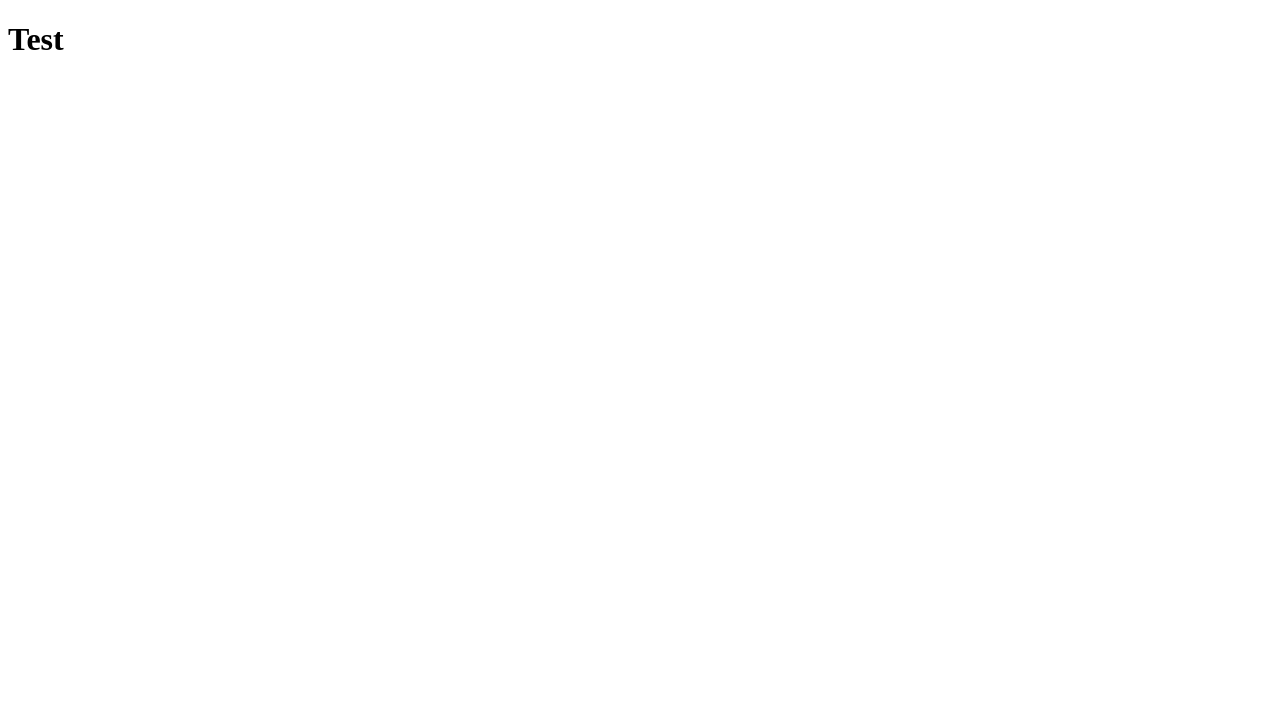
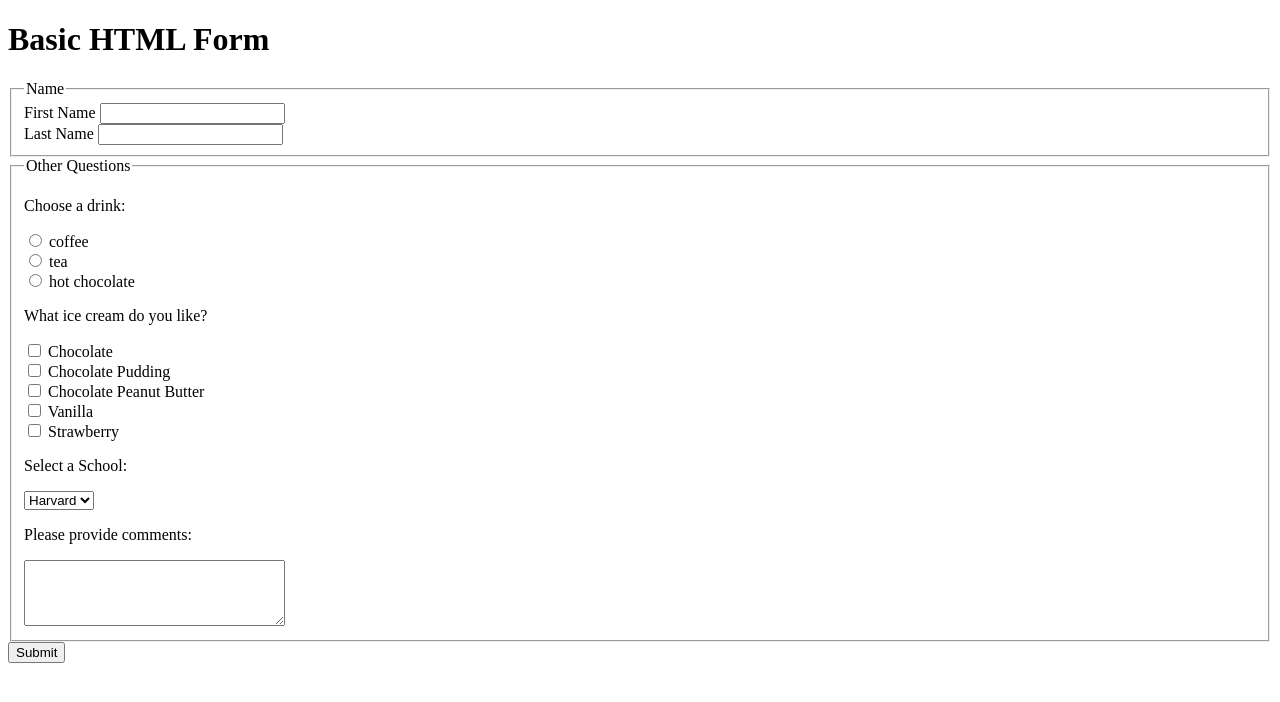
Before and after one commit to Abood10s/test-repo, a plain HTML site: page index.html in a window 1280 px wide. Drawn offline with Linux system fonts and the light colour scheme.

Commit message:
Form created

```diff
--- a/index.html
+++ b/index.html
@@ -9,8 +9,58 @@
 </head>
 
 <body>
+    <form action="">
+        <h1>Basic HTML Form</h1>
+        <!-- Name form -->
+        <fieldset>
+            <legend>Name</legend>
+            <label for="">First Name</label>
+            <input type="text"> <br>
+            <label for="">Last Name</label>
+            <input type="text">
+        </fieldset>
+        <!-- Questions form -->
+        <fieldset>
+            <legend>Other Questions</legend>
+            <!-- radio buttons -->
+            <p>Choose a drink:</p>
+            <input type="radio" id="coffee" name="drink" value="coffee">
+            <label for="coffee">coffee</label><br>
+            <input type="radio" id="tea" name="drink" value="tea">
+            <label for="tea">tea</label><br>
+            <input type="radio" id="hot chocolate" name="drink" value="JavaScript">
+            <label for="hot chocolate">hot chocolate</label>
+            <!-- New Section -->
+            <p>What ice cream do you like?</p>
+            <!-- check boxes -->
+            <input type="checkbox" id="Chocolate" name="Chocolate" value="Chocolate">
+            <label for="Chocolate">Chocolate</label><br>
+            <input type="checkbox" id="Chocolate Pudding" name="Chocolate Pudding" value="Chocolate Pudding">
+            <label for="Chocolate Pudding">Chocolate Pudding</label><br>
+            <input type="checkbox" id="Peanut Butter" name="Peanut Butter" value="Peanut Butter">
+            <label for="Peanut Butter">Chocolate Peanut Butter</label><br>
+            <input type="checkbox" id="Vanilla" name="Vanilla" value="Vanilla">
+            <label for="Vanilla">Vanilla</label><br>
+            <input type="checkbox" id="Strawberry" name="Strawberry" value="Strawberry">
+            <label for="Strawberry">Strawberry</label><br>
 
-    <h1>Test</h1>
+            <!-- New Section Schools -->
+            <p>Select a School:</p>
+            <select name="Schools" id="Schools">
+                <option value="harvard">Harvard</option>
+                <option value="AUG">AUG</option>
+                <option value="IUG">IUG</option>
+                <option value="UP">UP</option>
+              </select>
+            <!-- new Section Text area -->
+            <p>Please provide comments:</p>
+            <textarea name="comments" id="comments" cols="30" rows="4"></textarea>
+        </fieldset>
+        <!-- Submit Button -->
+        <input type="submit" value="Submit">
+    </form>
+
+
 </body>
 
 </html>
```
